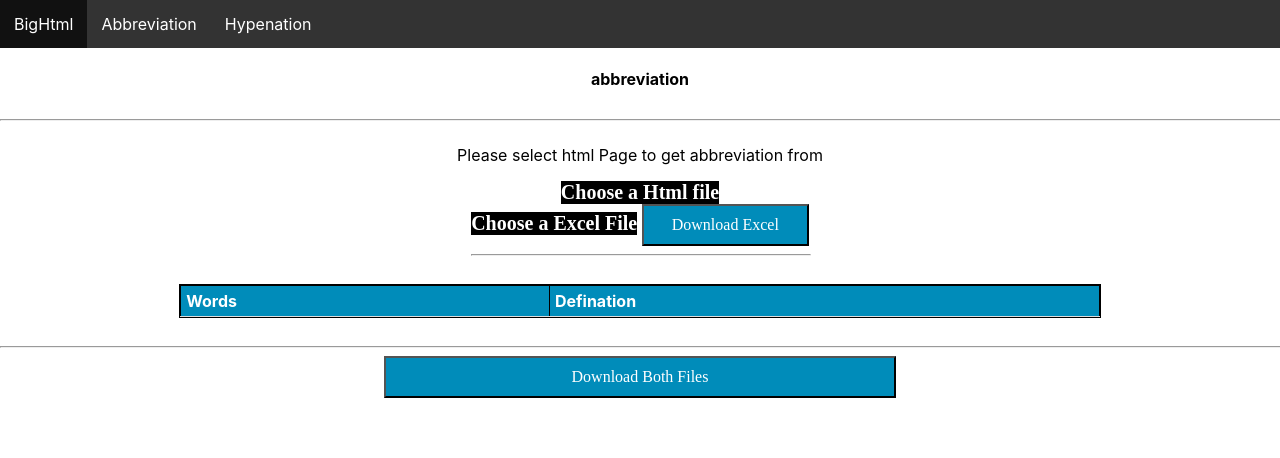
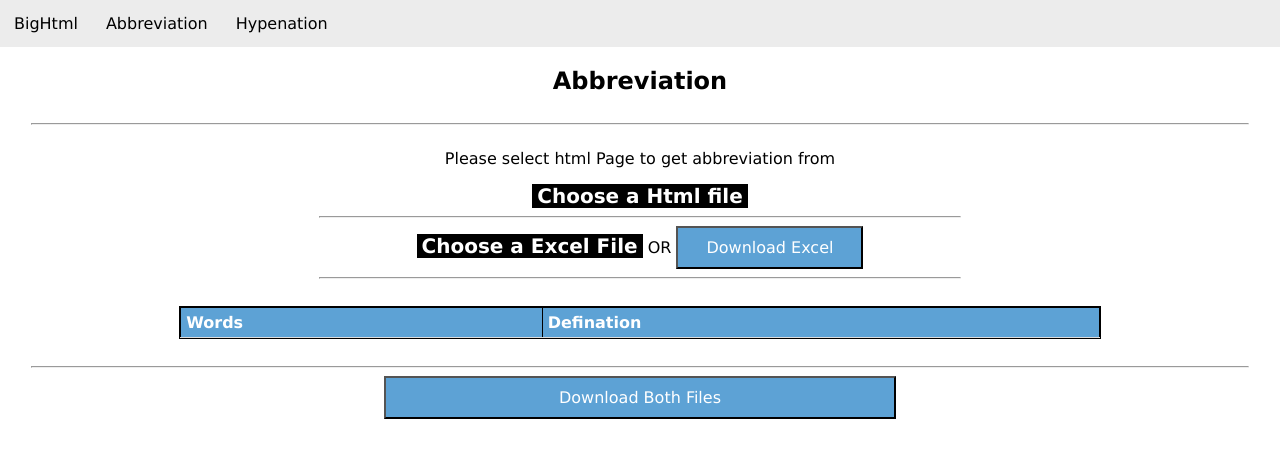
Before and after one commit to trrip/react-monsoon, a React (Create React App) app: page /#/abbreviation/1 in a window 1280 px wide. Shown: the top 458 px of the page. Built offline with nearby package versions, Linux system fonts and the light colour scheme.

Commit message:
fixed some UI issues and made some changes in UI so that the UI looks consistant. Fixed some normal bugs as well

```diff
--- a/src/Components/Abbrivation/Component/abbr.css
+++ b/src/Components/Abbrivation/Component/abbr.css
@@ -1,5 +1,6 @@
 @font-face {
-  font-family: firacode;
+  font-family: "Lucida Sans", "Lucida Sans Regular", "Lucida Grande",
+    "Lucida Sans Unicode", Geneva, Verdana, sans-serif;
   src: url(https://github.com/tonsky/FiraCode/blob/master/distr/ttf/FiraCode-Light.ttf);
 }
 table,
@@ -15,7 +16,7 @@ tr:nth-child(even) {
   background-color: #f2f2f2;
 }
 th {
-  background-color: #008cba;
+  background-color: #5da2d5;
   color: white;
 }
 th,
@@ -81,14 +82,15 @@ td {
 }
 .button1 {
   font-size: 16px;
-  font-family: "Fira Code";
+  font-family: "Lucida Sans", "Lucida Sans Regular", "Lucida Grande",
+    "Lucida Sans Unicode", Geneva, Verdana, sans-serif;
   color: white;
   padding: 10px 28px;
-  background-color: #008cba;
+  background-color: #5da2d5;
 }
 .button1:hover {
   background-color: white; /* Green */
-  color: #008cba;
+  color: #5da2d5;
   cursor: pointer;
 }
 
@@ -114,5 +116,5 @@ td {
 
 .goToNextLink {
   text-align: center;
-  color: #008cba;
+  color: #5da2d5;
 }
--- a/src/Components/Abbrivation/Component/abbrivation.js
+++ b/src/Components/Abbrivation/Component/abbrivation.js
@@ -412,8 +412,8 @@ class Abbrivation extends React.Component {
           flex: 1,
           alignItems: "center"
         }}>
-        <h4>abbreviation</h4>
-        <hr width="100%" />
+        <h2>Abbreviation</h2>
+        <hr width="95%" />
         <p>Please select html Page to get abbreviation from</p>
         <input
           type="file"
@@ -424,7 +424,12 @@ class Abbrivation extends React.Component {
           multiple
           onChange={e => this.fileSelectorHandler(e.target.files)}
         />
-        <label htmlFor="file1">Choose a Html file</label>{" "}
+        <label
+          style={{ paddingLeft: "5px", paddingRight: "5px " }}
+          htmlFor="file1">
+          Choose a Html file
+        </label>{" "}
+        <hr width="50%" />
         <div>
           <input
             type="file"
@@ -434,12 +439,17 @@ class Abbrivation extends React.Component {
             className="upload"
             onChange={event => this.uploadExcel(event.target.files)}
           />
-          <label htmlFor="file">Choose a Excel File</label>{" "}
+          <label
+            style={{ paddingLeft: "5px", paddingRight: "5px " }}
+            htmlFor="file">
+            Choose a Excel File
+          </label>
+          {"  OR  "}
           <button className="button1" onClick={this.getCurrentWordsInExcel}>
             Download Excel
           </button>
-          <hr width="100%" />
         </div>
+        <hr width="50%" />
         <div
           style={{
             alignItems: "center",
@@ -476,7 +486,7 @@ class Abbrivation extends React.Component {
             flexDirection: "column",
             flex: 1
           }}>
-          <hr width="100%" />
+          <hr width="95%" />
 
           <button
             style={{ width: "40%", alignSelf: "center" }}
--- a/src/Components/BigHtml/component/CMSValueHandler.js
+++ b/src/Components/BigHtml/component/CMSValueHandler.js
@@ -30,9 +30,15 @@ export default class CMSHandler extends React.Component {
 
   render() {
     let defination = !this.state.showTextBox ? (
-      <div onClick={this.cellClickHandler}>
+      <div style={{}} onClick={this.cellClickHandler}>
         {this.state.value.length === 0 ? (
-          <label style={{ backgroundColor: "#f03434", color: "#FFFFFF" }}>
+          <label
+            style={{
+              backgroundColor: "#f03434",
+              color: "#FFFFFF",
+              paddingLeft: "5px",
+              paddingRight: "5px "
+            }}>
             CMS ID :{PLACEHOLDER}
           </label>
         ) : (
@@ -42,7 +48,16 @@ export default class CMSHandler extends React.Component {
     ) : (
       <div>
         <input value={this.state.value} onChange={this.valueChangeHandler} />
-        <button onClick={this.saveChangeHandler}>Okay</button>
+        <button
+          className="okButton"
+          style={{
+            marginLeft: "15px",
+            paddingLeft: "14px",
+            paddingRight: "14px "
+          }}
+          onClick={this.saveChangeHandler}>
+          Okay
+        </button>
       </div>
     );
 
--- a/src/Components/BigHtml/component/cuttinKeys.css
+++ b/src/Components/BigHtml/component/cuttinKeys.css
@@ -1,18 +1,32 @@
 .button1 {
   font-size: 16px;
-  font-family: "Fira Code";
+  font-family: "Lucida Sans", "Lucida Sans Regular", "Lucida Grande",
+    "Lucida Sans Unicode", Geneva, Verdana, sans-serif;
   color: white;
   padding: 10px 28px;
-  background-color: #008cba;
+  background-color: #5da2d5;
 }
 .button1:hover {
   background-color: white; /* Green */
-  color: #008cba;
+  color: #5da2d5;
   cursor: pointer;
 }
 
+.okButton {
+  font-size: 12px;
+  font-family: "Lucida Sans", "Lucida Sans Regular", "Lucida Grande",
+    "Lucida Sans Unicode", Geneva, Verdana, sans-serif;
+  color: white;
+  background-color: #5da2d5;
+}
+.okButton:hover {
+  background-color: white; /* Green */
+  color: #5da2d5;
+  cursor: pointer;
+}
 .upload {
-  font-family: "Fira Code";
+  font-family: "Lucida Sans", "Lucida Sans Regular", "Lucida Grande",
+    "Lucida Sans Unicode", Geneva, Verdana, sans-serif;
   width: 0.1px;
   height: 0.1px;
   opacity: 0;
@@ -21,7 +35,8 @@
   z-index: -1;
 }
 .upload + label {
-  font-family: "Fira Code";
+  font-family: "Lucida Sans", "Lucida Sans Regular", "Lucida Grande",
+    "Lucida Sans Unicode", Geneva, Verdana, sans-serif;
   font-size: 1.25em;
   font-weight: 700;
   color: white;
--- a/src/Components/BigHtml/component/cuttingKeys.js
+++ b/src/Components/BigHtml/component/cuttingKeys.js
@@ -247,7 +247,7 @@ export default class CuttingKeys extends React.Component {
           value={this.state.CMSIDHandler.CMSValue}
           CMSChangeHander={this.changeTheCMSValue}
         />
-        <hr width="100%" />
+        <hr width="95%" />
         <input
           type="file"
           id="file"
@@ -255,16 +255,20 @@ export default class CuttingKeys extends React.Component {
           accept="text/html"
           onChange={e => this.handleFile(e.target.files)}
         />
-        <label htmlFor="file">Choose a Big HTML File</label>
+        <label
+          style={{ paddingLeft: "5px", paddingRight: "5px" }}
+          htmlFor="file">
+          Choose a Big HTML File
+        </label>
         <p>
           {this.state.fileName === ""
             ? "No File selected"
             : this.state.fileName}
         </p>
-        <hr width="100%" />
+        <hr width="95%" />
         <p>Orphan pages list</p>
         {orphanTable}
-        <hr width="100%" />
+        <hr width="95%" />
         <button className="button1" onClick={this.resetFile}>
           Reset
         </button>
--- a/src/Components/Hypenation/hypen.css
+++ b/src/Components/Hypenation/hypen.css
@@ -1,6 +1,8 @@
 .button1 {
   font-size: 16px;
-  font-family: "Fira Code";
+  font: "Lucida Sans";
+  font-family: "Lucida Sans", "Lucida Sans Regular", "Lucida Grande",
+    "Lucida Sans Unicode", Geneva, Verdana, sans-serif;
   color: white;
   padding: 10px 28px;
   background-color: #008cba;
@@ -16,6 +18,7 @@
   height: 0.1px;
   opacity: 0;
   overflow: hidden;
+  align-self: auto;
   position: absolute;
   z-index: -1;
 }
--- a/src/Components/Hypenation/hypenComponent.js
+++ b/src/Components/Hypenation/hypenComponent.js
@@ -353,6 +353,7 @@ class HyphenateUI extends React.Component {
     return (
       <div
         style={{
+          fontFamily: "Ariel",
           display: "flex",
           width: "100%",
           flexDirection: "column",
@@ -365,17 +366,15 @@ class HyphenateUI extends React.Component {
         </p>
         <b>Select Language before you start uploading the files.</b>
         <br />
-        <div
-          style={{
-            width: "40%"
-          }}>
-          <hr width="100%" />
+        <hr width="50%" />
+        <select
+          onChange={this.changeLanguage}
+          // className="browser-defalt"
+        >
+          {this.language}
+        </select>
 
-          <select onChange={this.changeLanguage} className="browser-default">
-            {this.language}
-          </select>
-        </div>
-        <hr width="100%" />
+        <hr width="95%" />
 
         <br />
         <input
@@ -386,7 +385,11 @@ class HyphenateUI extends React.Component {
           multiple
           onChange={e => this.fileSelectorHandler(e.target.files)}
         />
-        <label htmlFor="file">Choose a HTML File</label>
+        <label
+          style={{ paddingLeft: "5px", paddingRight: "5px" }}
+          htmlFor="file">
+          Choose a HTML File
+        </label>
         <br />
         <button
           style={{ alignItems: "center" }}
@@ -394,20 +397,20 @@ class HyphenateUI extends React.Component {
           className="button1">
           Reset selection
         </button>
-        <hr width="100%" />
-        <br />
+        <hr width="95%" />
+
         <div
           style={{
             width: "55%"
           }}>
           <ul className="collection with-header">
             <li className="collection-header">
-              <h5>Files selected for download</h5>
+              <h4>Files selected for download</h4>
             </li>
             {listOfFiles}
           </ul>
         </div>
-        <hr width="100%" />
+        <hr width="95%" />
 
         {showDownloadButton}
       </div>
--- a/src/Components/Hypenation/hypenProcessing.js
+++ b/src/Components/Hypenation/hypenProcessing.js
@@ -2,6 +2,7 @@ import { obj as hyphenate } from "./hypenation/hyphenate";
 
 const BodyPattern = /<body[^>]*>((.|[\n\r])*)<\/body>/im; //not sending it with body tag
 const WordPattern = /([A-Za-z\x7F-‡]{5,})(?![^<]*>|[^<>]<\\)(?![0-9])/g;
+// const WordPattern = /([A-Za-z\x7F-ﬁ]{5,})(?![^<]*>|[^<>]<\\)(?![0-9])/g; to get 64000 kind os words
 
 export default class HypenationHelper {
   //zero entity addition
@@ -62,7 +63,6 @@ export default class HypenationHelper {
   //actual hypenation working here
   hypenateAndReturnContent = (content, language) => {
     let word_matches_array = content.match(WordPattern);
-    console.log(word_matches_array);
     if (word_matches_array != null) {
       word_matches_array.forEach(element => {
         // Following Regex is used to avoid replacing text inside <> html tags.
--- a/src/Navigator/Navigator.css
+++ b/src/Navigator/Navigator.css
@@ -1,9 +1,14 @@
+* {
+  font-family: "Lucida Sans", "Lucida Sans Regular", "Lucida Grande",
+    "Lucida Sans Unicode", Geneva, Verdana, sans-serif;
+  /* background-color:; */
+}
 .ulStyle {
   list-style-type: none;
   margin: 0;
   padding: 0;
   overflow: hidden;
-  background-color: #333;
+  background-color: #ececec;
 }
 .liStyle {
   float: left;
@@ -11,7 +16,7 @@
 
 li link {
   display: block;
-  color: white;
+  color: black;
   text-align: center;
   padding: 14px 16px;
   text-decoration: none;
@@ -19,5 +24,5 @@ li link {
 
 /* Change the link color to #111 (black) on hover */
 li a:hover {
-  background-color: #111;
+  background-color: grey;
 }
--- a/src/Navigator/Navigator.tsx
+++ b/src/Navigator/Navigator.tsx
@@ -23,13 +23,13 @@ class Navigator extends Component {
                 <Link
                   style={{
                     display: "block",
-                    color: "white",
+                    color: "black",
+                    backgroundColor: "#ececec",
                     textAlign: "center",
                     padding: "14px",
                     textDecoration: "none"
                   }}
-                  to="/"
-                >
+                  to="/">
                   BigHtml
                 </Link>
               </li>
@@ -37,13 +37,13 @@ class Navigator extends Component {
                 <Link
                   style={{
                     display: "block",
-                    color: "white",
+                    color: "black",
+                    backgroundColor: "#ececec",
                     textAlign: "center",
                     padding: "14px",
                     textDecoration: "none"
                   }}
-                  to="/abbreviation/"
-                >
+                  to="/abbreviation/">
                   Abbreviation
                 </Link>
               </li>
@@ -51,13 +51,13 @@ class Navigator extends Component {
                 <Link
                   style={{
                     display: "block",
-                    color: "white",
+                    color: "black",
+                    backgroundColor: "#ececec",
                     textAlign: "center",
                     padding: "14px",
                     textDecoration: "none"
                   }}
-                  to="/hypenation/"
-                >
+                  to="/hypenation/">
                   Hypenation
                 </Link>
               </li>
--- a/src/index.css
+++ b/src/index.css
@@ -1,9 +1,8 @@
 body {
   margin: 0;
   padding: 0;
-  font-family: "Fira Code", -apple-system, BlinkMacSystemFont, "Segoe UI",
-    "Roboto", "Oxygen", "Ubuntu", "Cantarell", "Fira Sans", "Droid Sans",
-    "Helvetica Neue", sans-serif;
+  font-family: "Lucida Sans", "Lucida Sans Regular", "Lucida Grande",
+    "Lucida Sans Unicode", Geneva, Verdana, sans-serif;
   -webkit-font-smoothing: antialiased;
   -moz-osx-font-smoothing: grayscale;
 }
```
